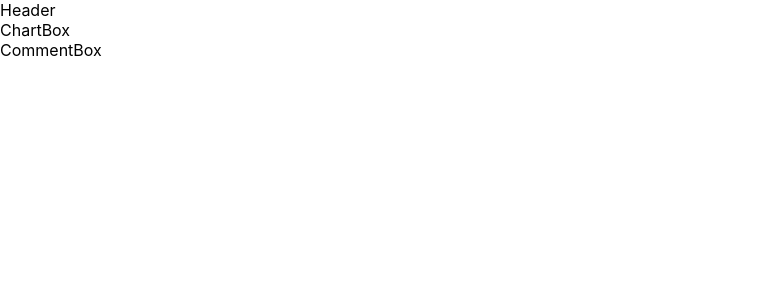
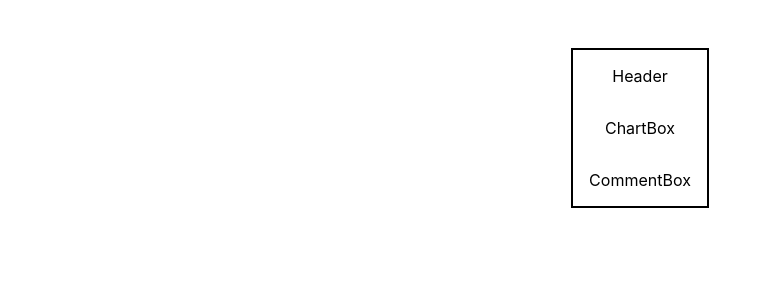
Before and after one commit to OwenTourlamain/comment-chart, a React (Create React App) app in the folder frontend/chart-comment-app/: page / in a window 1280 px wide. Shown: the top 300 px of the page, without its empty margins (0-771 px from the left). Built offline with nearby package versions, Linux system fonts and the light colour scheme; the HTML template or start-up script is replaced by a standard one.

Commit message:
basic CSS Progresses #1

```diff
--- a/frontend/chart-comment-app/src/App.css
+++ b/frontend/chart-comment-app/src/App.css
@@ -1,15 +1,19 @@
 .container {
   text-align: center;
+  width: fit-content;
+  margin: auto;
+  margin-top: 3em;
+  border: 2px solid black;
 }
 
 .header {
-
+  padding: 1em;
 }
 
 .chartBox {
-
+  padding: 1em;
 }
 
 .commentBox {
-
+  padding: 1em;
 }
--- a/frontend/chart-comment-app/src/App.tsx
+++ b/frontend/chart-comment-app/src/App.tsx
@@ -5,7 +5,7 @@ import CommentBox from './components/CommentBox'
 
 function App() {
   return (
-    <div className='.container'>
+    <div className='container'>
       <Header />
       <ChartBox />
       <CommentBox />
```
